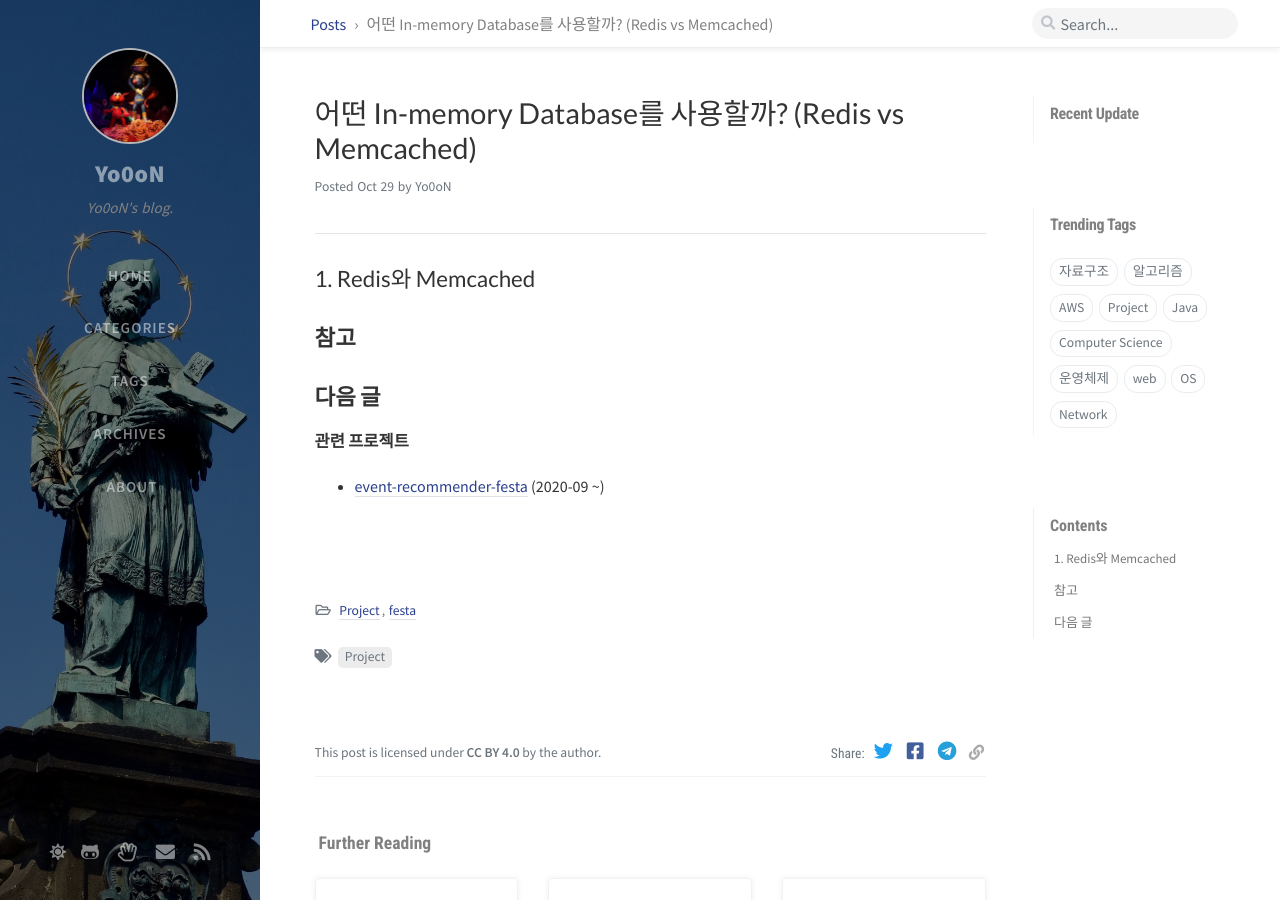
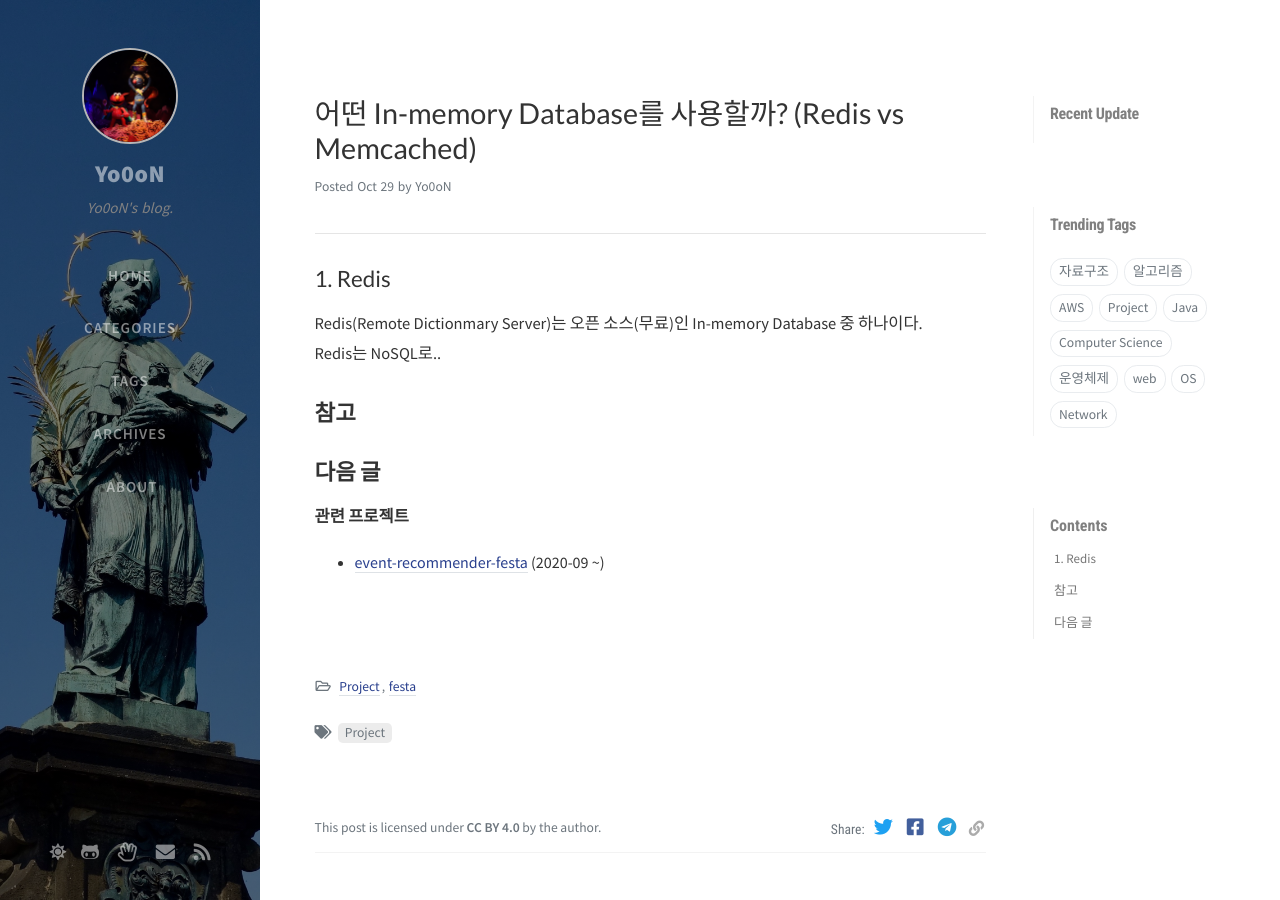
Before and after one commit to Yo0oN/Yo0oN.github.io, a Jekyll site: the page built from _posts/2020-10-30-Project.어떤InMemoryDB를사용할까.md, in a window 1280 px wide and 900 px high. Built offline with Jekyll 4.4.1, drawn with Linux system fonts in a browser that asks for light colours; nearby versions of some CDN libraries; comment, search, counter and statistics services are not loaded.

Commit message:
Update 2020-10-30-Project.어떤InMemoryDB를사용할까.md

```diff
--- a/_posts/2020-10-30-Project.어떤InMemoryDB를사용할까.md
+++ b/_posts/2020-10-30-Project.어떤InMemoryDB를사용할까.md
@@ -9,9 +9,10 @@ math: true
 
 <hr>
 
-## 1. Redis와 Memcached
+## 1. Redis
 
-
+Redis(Remote Dictionmary Server)는 오픈 소스(무료)인 In-memory Database 중 하나이다.<br>
+Redis는 NoSQL로..
 
 
 
```
